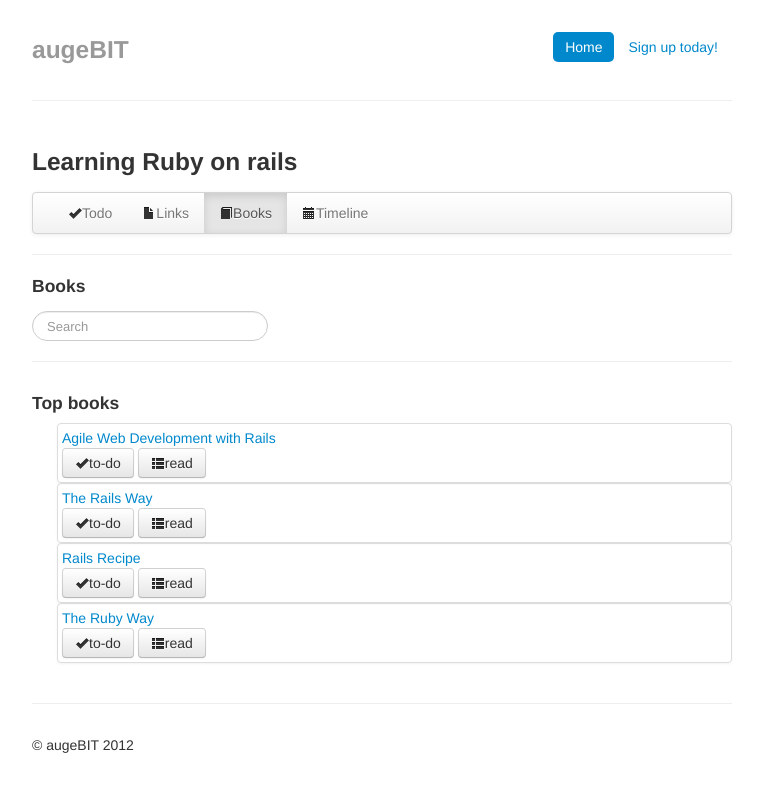
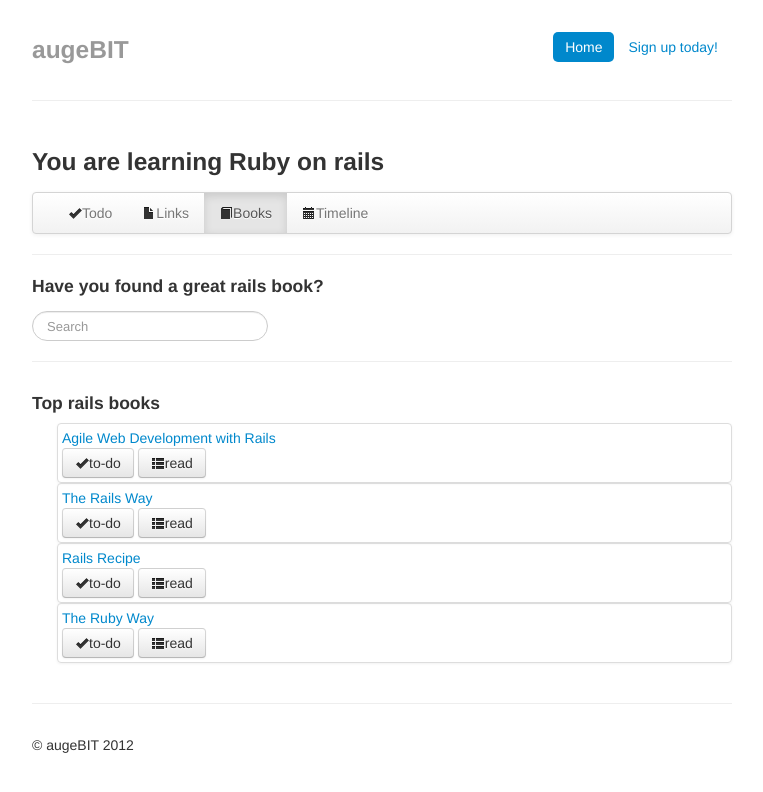
Before and after one commit to okjulian/augebit-prototype, a plain HTML site: page index.html at #/books in a window 1280 px wide. Shown: the whole page, without its empty margins (258-1021 px from the left). Drawn offline with Linux system fonts and the light colour scheme.

Commit message:
Minor content changes

```diff
--- a/views/books-list.html
+++ b/views/books-list.html
@@ -1,5 +1,5 @@
 <div class="row-fluid">
-  <h3>Learning Ruby on rails</h3>
+  <h3>You are learning Ruby on rails</h3>
 
   <div class="navbar">
     <div class="navbar-inner">
@@ -14,7 +14,7 @@
 
   <hr/>
 
-  <h4>Books</h4>
+  <h4>Have you found a great rails book?</h4>
   <form name="addBookForm" class="navbar-search pull-left">
     <input type="text" class="search-query" placeholder="Search"/>
   </form>
@@ -23,7 +23,7 @@
 <hr/>
 
 <div class="row-fluid">
-  <h4>Top books</h4>
+  <h4>Top rails books</h4>
   <div>
     <ul>
       <li ng-repeat="book in books" class="thumbnail">
```
Also changed, not shown: views/links-list.html (+3 -3 lines), views/out-of-trial.html (+1 -1 lines).
